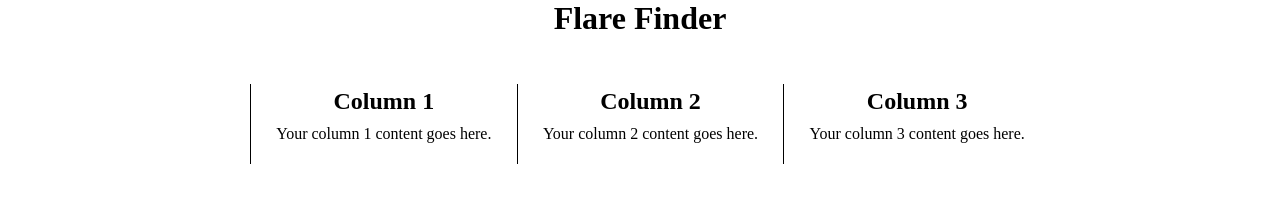
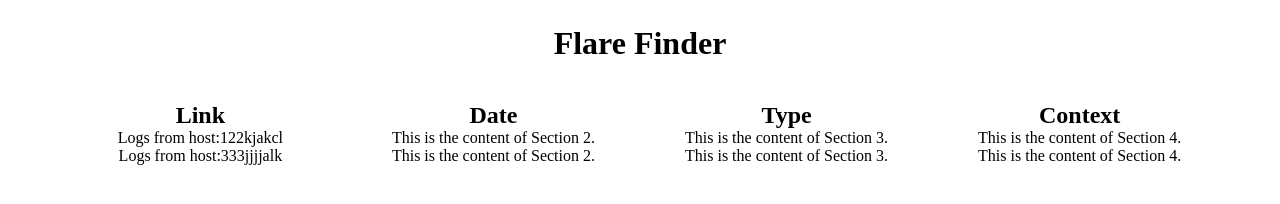
Before and after one commit to joshhayles/FlareFinder, a plain HTML site: page main.html in a window 1280 px wide. Drawn offline with Linux system fonts and the light colour scheme.

Commit message:
flare matching config

```diff
--- a/main.html
+++ b/main.html
@@ -1,29 +1,37 @@
 <!DOCTYPE html>
 <html lang="en">
-<head>
-    <meta charset="UTF-8">
-    <meta name="viewport" content="width=device-width, initial-scale=1.0">
-    <link rel="stylesheet" type="text/css" href="styles.css">
+  <head>
+    <meta charset="UTF-8" />
+    <meta name="viewport" content="width=device-width, initial-scale=1.0" />
+    <link rel="stylesheet" href="styles.css" />
     <title>Flare Finder</title>
-</head>
-<body>
-    <h1>Flare Finder</h1> <!-- Your original H1 title -->
-    <div id="chart-container">
-        <div class="divider"></div> <!-- First vertical line -->
-        <div class="column">
-            <h2>Column 1</h2>
-            <p>Your column 1 content goes here.</p>
-        </div>
-        <div class="divider"></div> <!-- Second vertical line -->
-        <div class="column">
-            <h2>Column 2</h2>
-            <p>Your column 2 content goes here.</p>
-        </div>
-        <div class="divider"></div> <!-- Third vertical line -->
-        <div class="column">
-            <h2>Column 3</h2>
-            <p>Your column 3 content goes here.</p>
-        </div>
+  </head>
+  <body>
+    <h1 class="main-heading">Flare Finder</h1>
+    <div class="content-container">
+      <section>
+        <h2>Link</h2>
+        <p>Logs from host:122kjakcl</p>
+        <p>Logs from host:333jjjjalk</p>
+      </section>
+
+      <section>
+        <h2>Date</h2>
+        <p>This is the content of Section 2.</p>
+        <p>This is the content of Section 2.</p>
+      </section>
+
+      <section>
+        <h2>Type</h2>
+        <p>This is the content of Section 3.</p>
+        <p>This is the content of Section 3.</p>
+      </section>
+
+      <section>
+        <h2>Context</h2>
+        <p>This is the content of Section 4.</p>
+        <p>This is the content of Section 4.</p>
+      </section>
     </div>
-</body>
+  </body>
 </html>
--- a/styles.css
+++ b/styles.css
@@ -1,64 +1,31 @@
-body {
-    text-align: center;
+* {
+    box-sizing: border-box;
     margin: 0;
     padding: 0;
 }
 
-.container {
+body {
+    height: 100vh;
     display: flex;
     flex-direction: column;
     align-items: center;
-    width: 100vw; /* Full viewport width */
-    height: 100vh; /* Full viewport height */
-    justify-content: center; /* Center both vertically and horizontally */
+    justify-content: flex-start;
 }
 
-#chart-container {
-    display: flex;
-    align-items: center;
-    padding: 20px;
-    width: 800px;
-    margin: 0 auto;
-    position: relative;
+.main-heading {
+    text-align: center;
+    margin-top: 25px;
 }
 
-.column {
-    flex: 1;
-    padding: 10px;
+section {
+    margin: 20px;
+    padding: 20px;
     text-align: center;
 }
 
-.divider {
-    width: 1px;
-    min-height: 80px;
-    background-color: black;
-    margin: 0 10px;
+.content-container {
+    display: grid;
+    grid-template-columns: repeat(4, 1fr); /* 4 equally sized columns */
+    gap: 10px;
+    justify-content: center;
 }
-
-h1 {
-    text-align: center;
-    margin-top: 0;
-    position: relative;
-}
-
-h1::before {
-    content: "";
-    position: absolute;
-    top: 50%;
-    left: -40px;
-    transform: translateY(-50%);
-    width: 30px;
-    height: 30px;
-    background-image: url('img/storage_icon.png');
-    background-size: contain;
-    background-repeat: no-repeat;
-    background-color: #ffffff;
-}
-
-.column h2 {
-    margin: 0;
-}
-
-.column p {
-    margin-top: 10px;
-}
```
Also changed, not shown: flare_type.js (added, +17 -0 lines), 1 other file.
